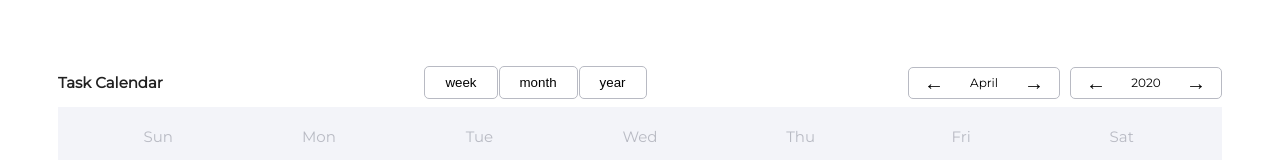
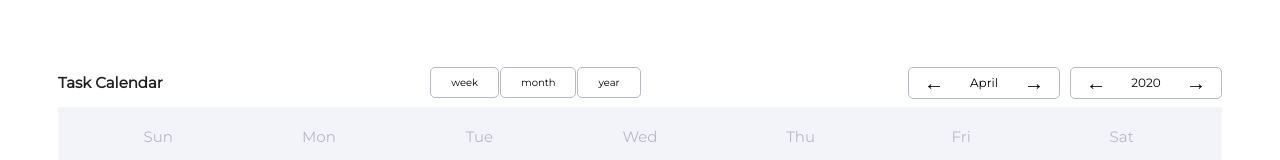
Before and after one commit to vanderkilu/gnome-calendar-web, a React (Create React App) app: page / in a window 1280 px wide. Shown: the top 160 px of the page. Built offline with nearby package versions, Linux system fonts and the light colour scheme.

Commit message:
styled switch

```diff
--- a/src/components/Switch.tsx
+++ b/src/components/Switch.tsx
@@ -7,8 +7,14 @@ const StyledSwitch = styled.button`
   border: 1px solid #b8bac3;
   border-radius: 5px;
   background-color: transparent;
-  &:active {
+  font-size: 1.2rem;
+  font: inherit;
+  &:active,
+  &:visited,
+  &:focus {
     background-color: #c8e6c9;
+    border: 1px solid #c8e6c9;
+    outline: none;
   }
   &:not(:last-child) {
     margin-right: 0.1rem;
```
